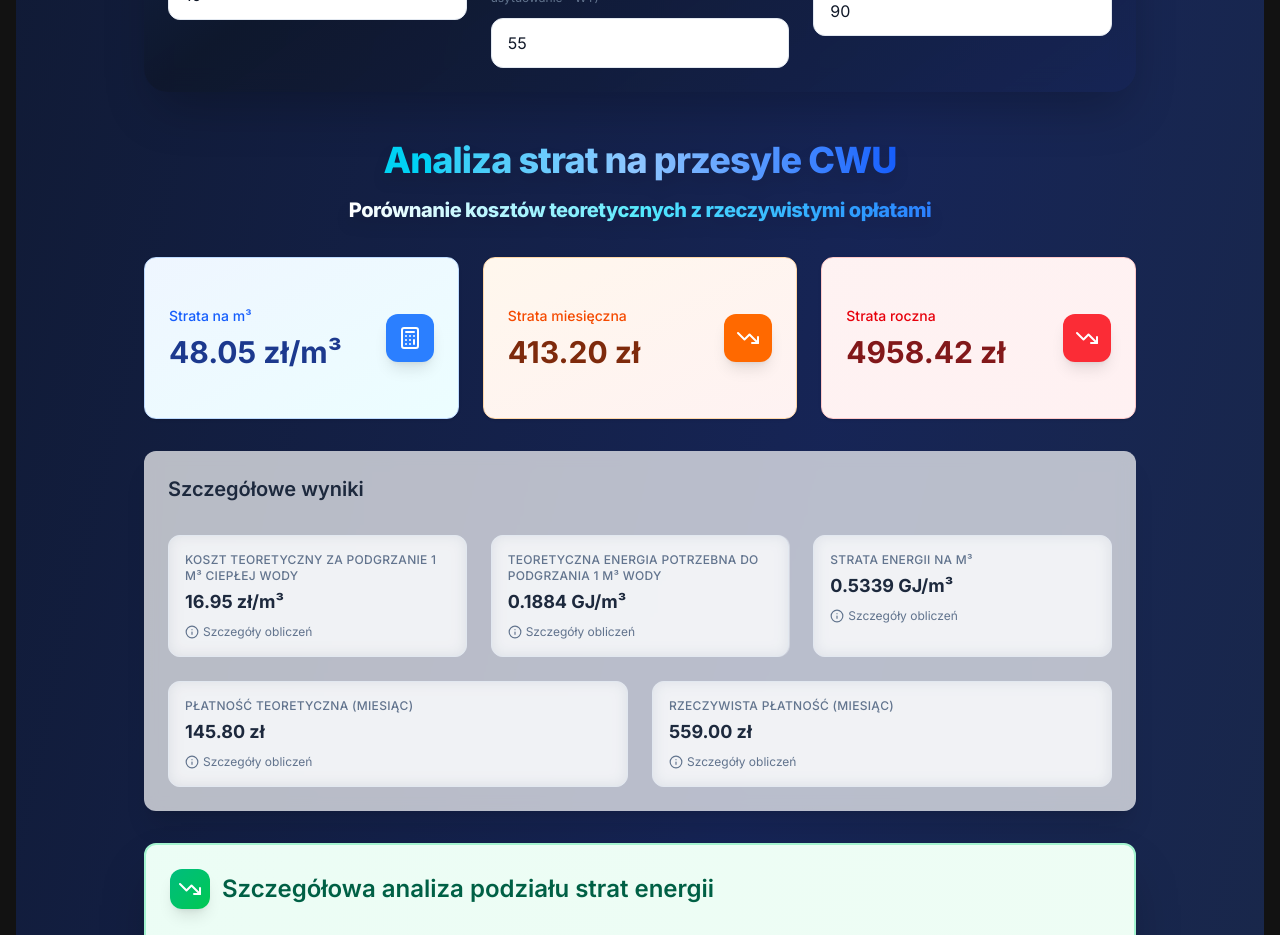
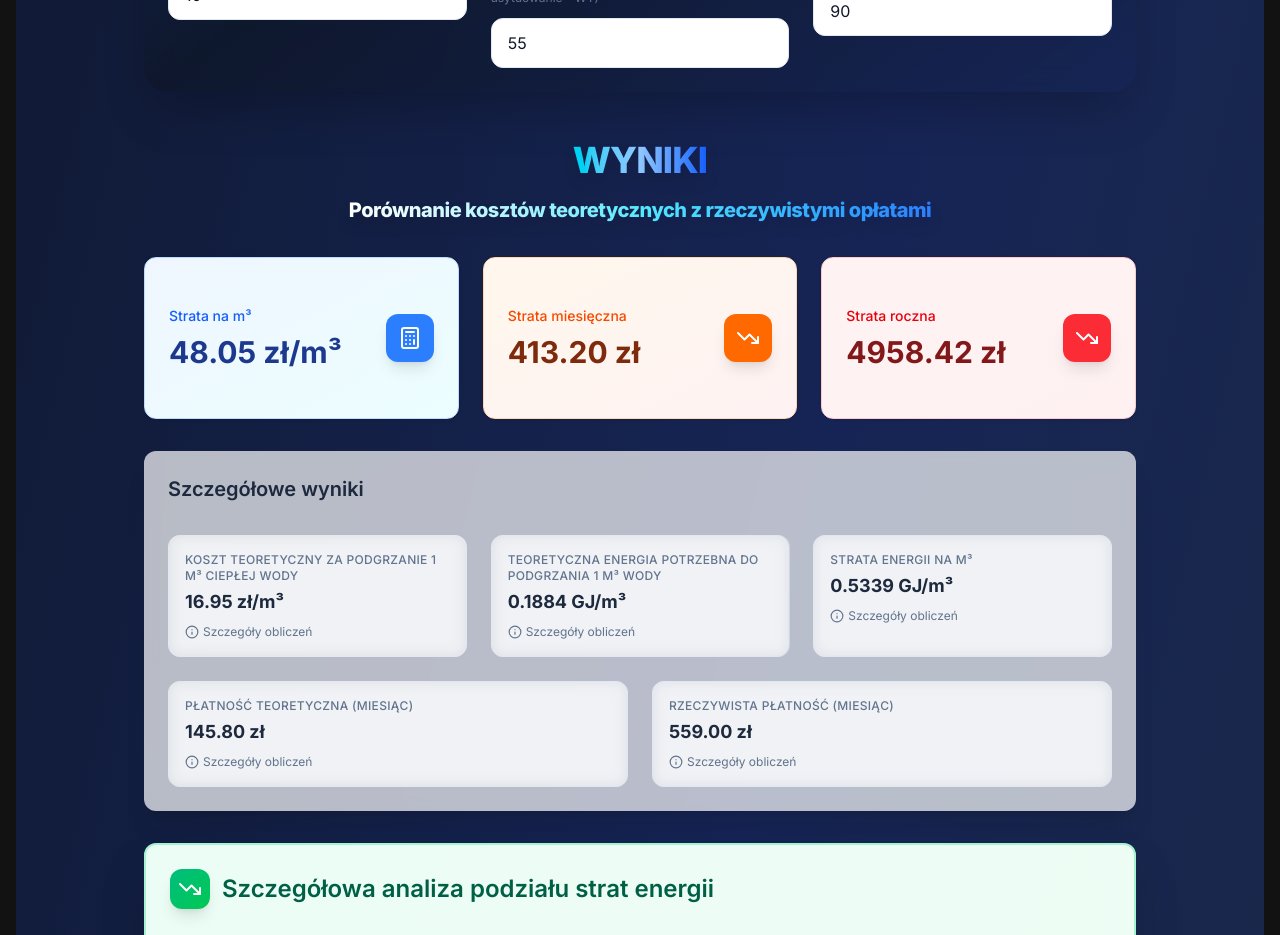
Before and after one commit to maciejslusarczykprofinstal/CWUv6, a Next.js app: page /mieszkancy in a window 1280 px wide. Shown: the part 1560-2495 px from the top of the page. Built offline with nearby package versions, Linux system fonts and the light colour scheme.

Commit message:
Poprawki w stronie audytorów

```diff
--- a/src/app/mieszkancy/page.tsx
+++ b/src/app/mieszkancy/page.tsx
@@ -305,7 +305,7 @@ export default function MieszkancyPage() {
             <div className="text-center space-y-4">
               <h2 className="text-3xl font-bold text-slate-800 dark:text-slate-200">
                 <span className="bg-gradient-to-r from-cyan-400 via-blue-300 to-blue-600 bg-clip-text text-transparent drop-shadow-xl text-4xl font-extrabold tracking-tight">
-                  Analiza strat na przesyle CWU
+                  WYNIKI
                 </span>
               </h2>
               <p className="text-lg text-slate-600 dark:text-slate-400">
```
